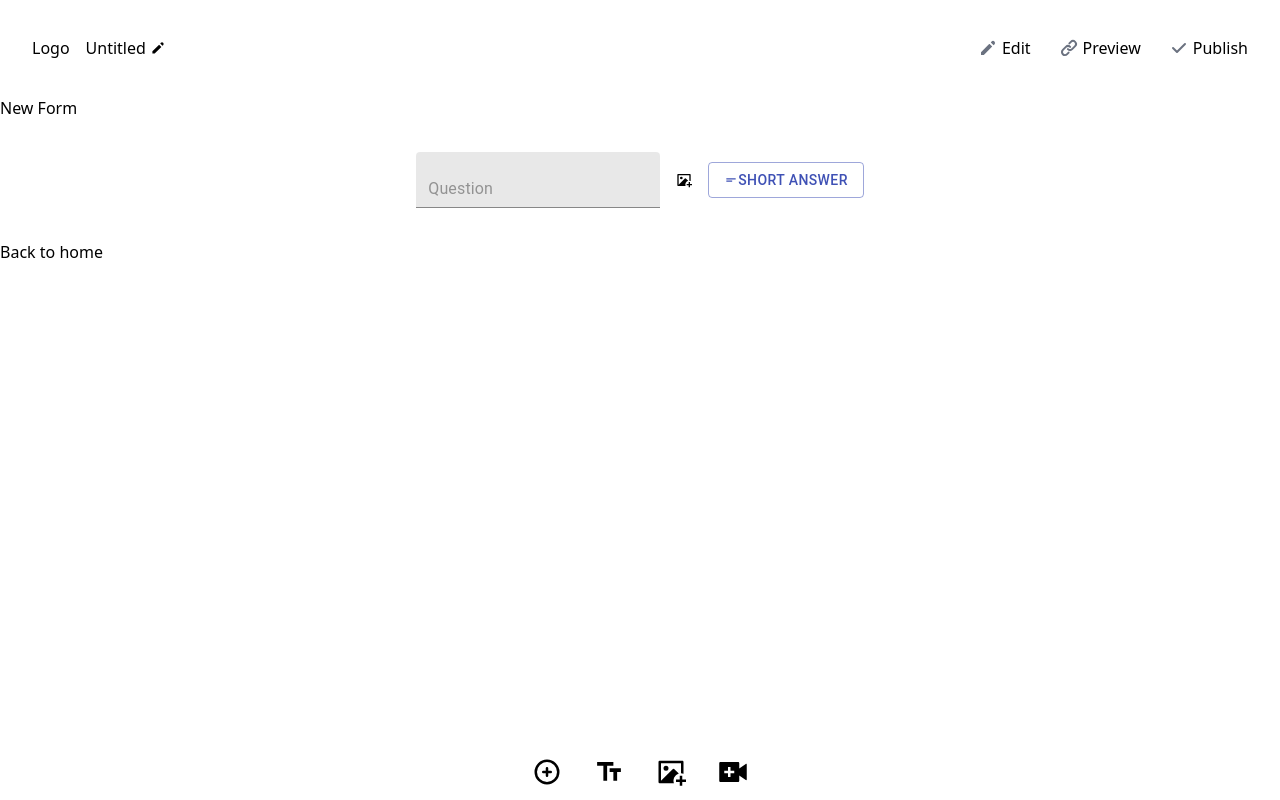
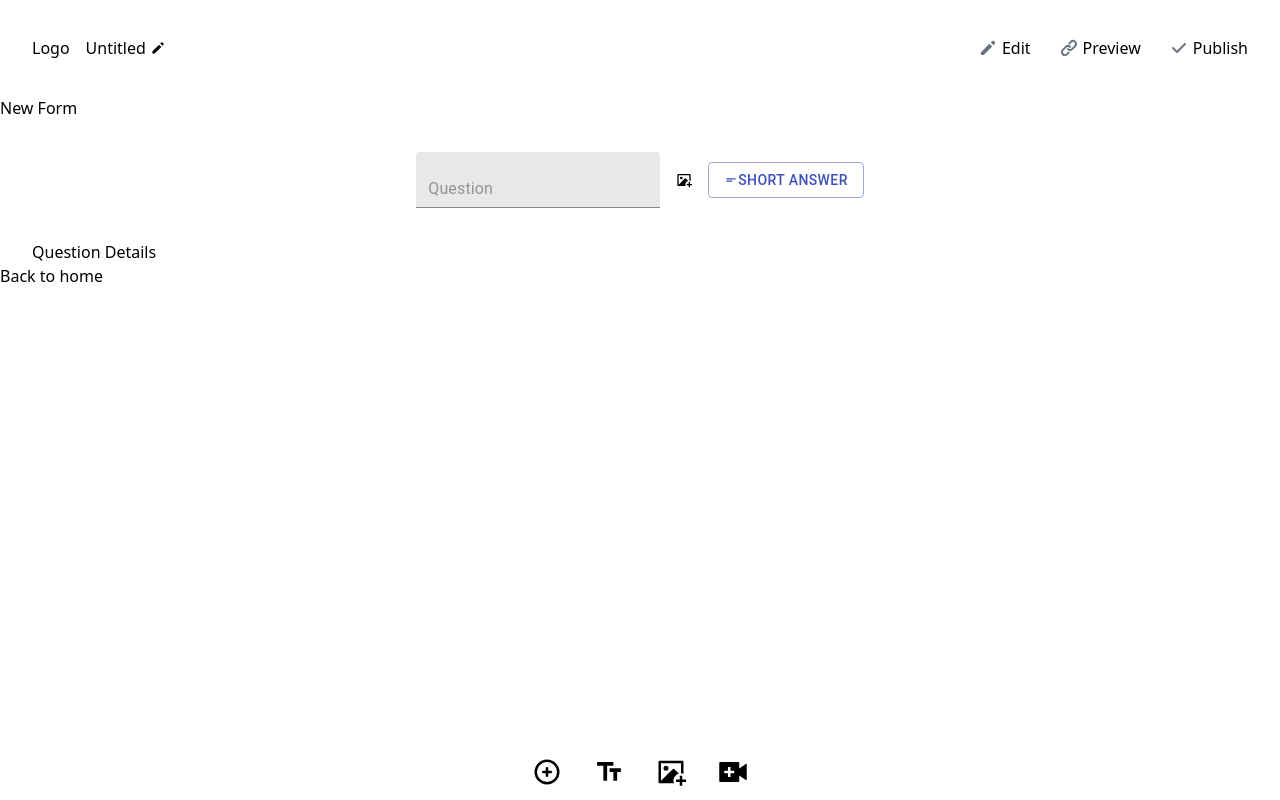
Before and after one commit to shareef99/attendance-form, a Next.js app: page /form/new in a window 1280 px wide. Both pictures are taken after a click on the icon 547 px from the left and 772 px from the top of the page. Built offline with nearby package versions, Linux system fonts and the light colour scheme.

Commit message:
Add questionContext

```diff
--- a/components/add-questions/AddQuestion.tsx
+++ b/components/add-questions/AddQuestion.tsx
@@ -11,7 +11,6 @@ interface Props {}
 
 const AddQuestion = ({}: Props) => {
     return (
-        <li className="container">
         <div className="p-8">
             <form action="" className="rowCenter space-x-4">
                 <TextField
@@ -23,7 +22,6 @@ const AddQuestion = ({}: Props) => {
                 <Options />
             </form>
         </div>
-        </li>
     );
 };
 
--- a/components/add-questions/OptionItem.tsx
+++ b/components/add-questions/OptionItem.tsx
@@ -1,4 +1,3 @@
-import { Icon } from "@material-ui/core";
 import React from "react";
 
 // Types import(s)
@@ -6,9 +5,7 @@ import { OptionListItem } from "./Options";
 
 interface Props extends OptionListItem {}
 
-const OptionItem = (props: Props) => {
-    const { Icon, option } = props;
-
+const OptionItem = ({ Icon, option }: Props) => {
     return (
         <div className="rowCenter space-x-2">
             <Icon />
--- a/components/add-questions/Options.tsx
+++ b/components/add-questions/Options.tsx
@@ -1,22 +1,15 @@
-import { Fragment, ReactNode, useState } from "react";
+import { Fragment, useState } from "react";
 
 // Material-Ui import(s)
 import Button from "@material-ui/core/Button";
-
-// React-Icon imports
-import {
-    MdShortText,
-    MdArrowDropDownCircle,
-    MdDateRange,
-    MdAccessTime,
-} from "react-icons/md";
-import { ImParagraphLeft, ImCheckboxChecked } from "react-icons/im";
-import { CgRadioChecked } from "react-icons/cg";
 
 // React Components imports
 import DialogOptions from "./DialogOptions";
 import OptionItem from "./OptionItem";
 import { IconType } from "react-icons/lib";
+
+// ...others
+import { useQuestions } from "../../context/questionsContext";
 
 interface Props {}
 
@@ -26,29 +19,8 @@ export interface OptionListItem {
 }
 
 const Options = ({}: Props) => {
-    // Constants
-    const options: Array<OptionListItem> = [
-        {
-            Icon: MdShortText,
-            option: "Short answer",
-        },
-        {
-            Icon: ImParagraphLeft,
-            option: "Paragraph",
-        },
-        {
-            Icon: ImCheckboxChecked,
-            option: "Multiple choice",
-        },
-        {
-            Icon: CgRadioChecked,
-            option: "Checkboxes",
-        },
-        {
-            Icon: MdArrowDropDownCircle,
-            option: "Dropdown",
-        },
-    ];
+    // Context
+    const { options } = useQuestions();
 
     // State
     const [open, setOpen] = useState(false);
--- a/components/add-questions/QuestionsList.tsx
+++ b/components/add-questions/QuestionsList.tsx
@@ -1,15 +1,19 @@
-import React, { ReactElement } from "react";
+import React, { ReactNode } from "react";
+import QuestionDetails from "../option-details/QuestionDetails";
 import AddQuestion from "./AddQuestion";
 
 interface Props {
-    questions: Array<ReactElement>;
+    questions: Array<ReactNode>;
 }
 
 const QuestionsList = ({ questions }: Props) => {
     return (
         <ul>
             {questions.map((question, index) => (
-                <AddQuestion key={index} />
+                <li className="container" key={index}>
+                    <AddQuestion />
+                    <QuestionDetails />
+                </li>
             ))}
         </ul>
     );
--- /dev/null
+++ b/components/option-details/QuestionDetails.tsx
@@ -0,0 +1,9 @@
+import React from "react";
+
+interface Props {}
+
+const QuestionDetails = (props: Props) => {
+    return <div>Question Details</div>;
+};
+
+export default QuestionDetails;
--- /dev/null
+++ b/context/questionsContext.tsx
@@ -0,0 +1,75 @@
+import { createContext, ReactNode, useContext, useState } from "react";
+import { OptionListItem } from "../components/add-questions/Options";
+
+// React-Icon imports
+import {
+    MdShortText,
+    MdArrowDropDownCircle,
+    MdDateRange,
+    MdAccessTime,
+} from "react-icons/md";
+import { ImParagraphLeft, ImCheckboxChecked } from "react-icons/im";
+import { CgRadioChecked } from "react-icons/cg";
+
+type questionsContextType = {
+    options: Array<OptionListItem>;
+};
+
+const questionsContextDefaultValues: questionsContextType = {
+    options: [],
+};
+
+const questionsContext = createContext<questionsContextType>(
+    questionsContextDefaultValues
+);
+
+export function useQuestions() {
+    return useContext(questionsContext);
+}
+
+interface Props {
+    children: ReactNode;
+}
+
+export default function QuestionsProvider({ children }: Props) {
+    // Constants
+    const options: Array<OptionListItem> = [
+        {
+            Icon: MdShortText,
+            option: "Short answer",
+        },
+        {
+            Icon: ImParagraphLeft,
+            option: "Paragraph",
+        },
+        {
+            Icon: ImCheckboxChecked,
+            option: "Multiple choice",
+        },
+        {
+            Icon: CgRadioChecked,
+            option: "Checkboxes",
+        },
+        {
+            Icon: MdArrowDropDownCircle,
+            option: "Dropdown",
+        },
+    ];
+
+    // state
+    // const [option];
+
+    // Handler functions
+
+    const value: questionsContextType = {
+        options,
+    };
+
+    return (
+        <>
+            <questionsContext.Provider value={value}>
+                {children}
+            </questionsContext.Provider>
+        </>
+    );
+}
--- a/pages/_app.js
+++ b/pages/_app.js
@@ -1,13 +1,16 @@
 import "../styles/main.scss";
 import Layout from "../components/layout/Layout";
 import FormProvider from "../context/formContext";
+import QuestionsProvider from "../context/questionsContext";
 
 function MyApp({ Component, pageProps }) {
     return (
         <FormProvider>
-            <Layout>
-                <Component {...pageProps} />
-            </Layout>
+            <QuestionsProvider>
+                <Layout>
+                    <Component {...pageProps} />
+                </Layout>
+            </QuestionsProvider>
         </FormProvider>
     );
 }
```
Lines whose indentation alone changed are shown as unchanged.
